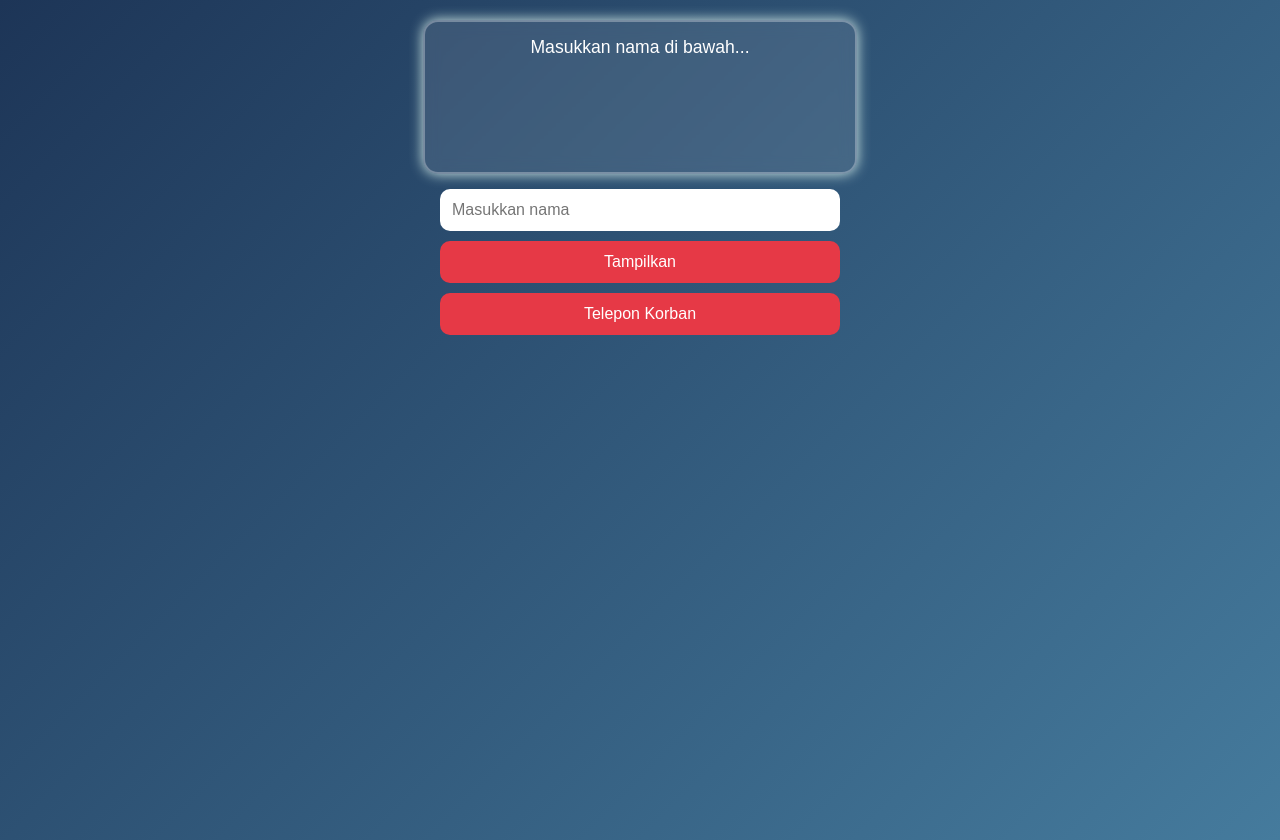
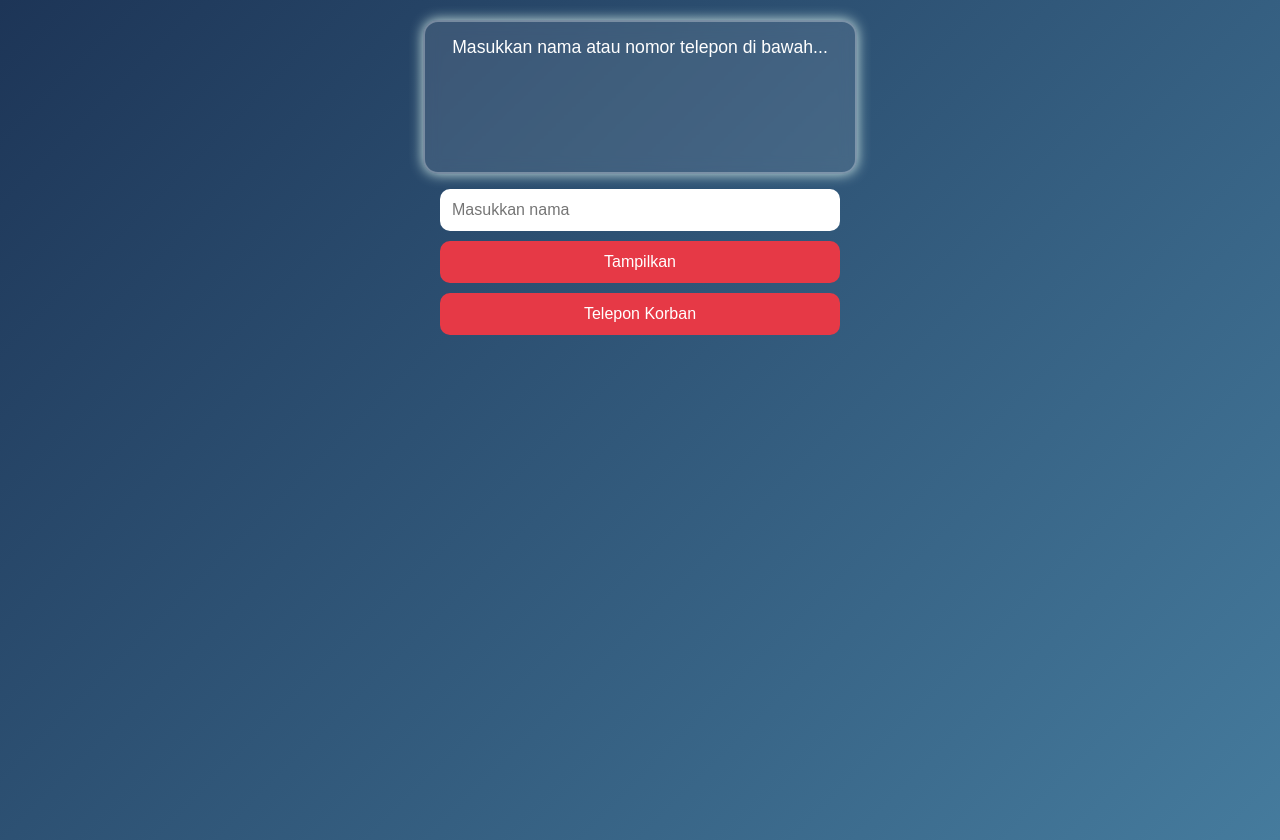
Before and after one commit to inigamingyah/anjay, a plain HTML site: page index.html in a window 1280 px wide. Drawn offline with Linux system fonts and the light colour scheme.

Commit message:
Update index.html

```diff
--- a/index.html
+++ b/index.html
@@ -96,7 +96,7 @@
 </head>
 <body>
   <div class="display-box" id="displayBox">
-    <div id="displayName" class="placeholder">Masukkan nama di bawah...</div>
+    <div id="displayName" class="placeholder">Masukkan nama atau nomor telepon di bawah...</div>
     <div id="displayLocation" class="placeholder"></div>
   </div>
 
```
